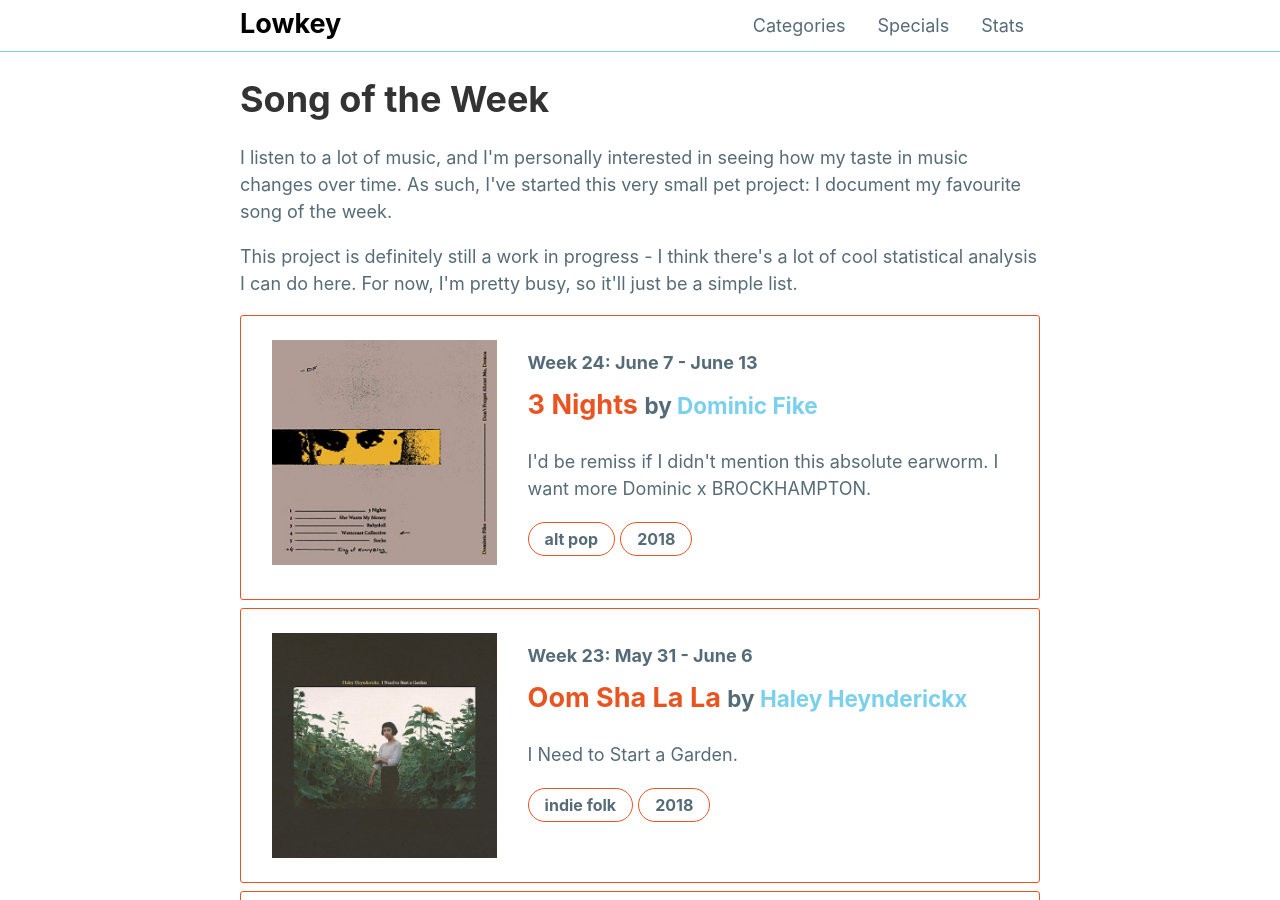
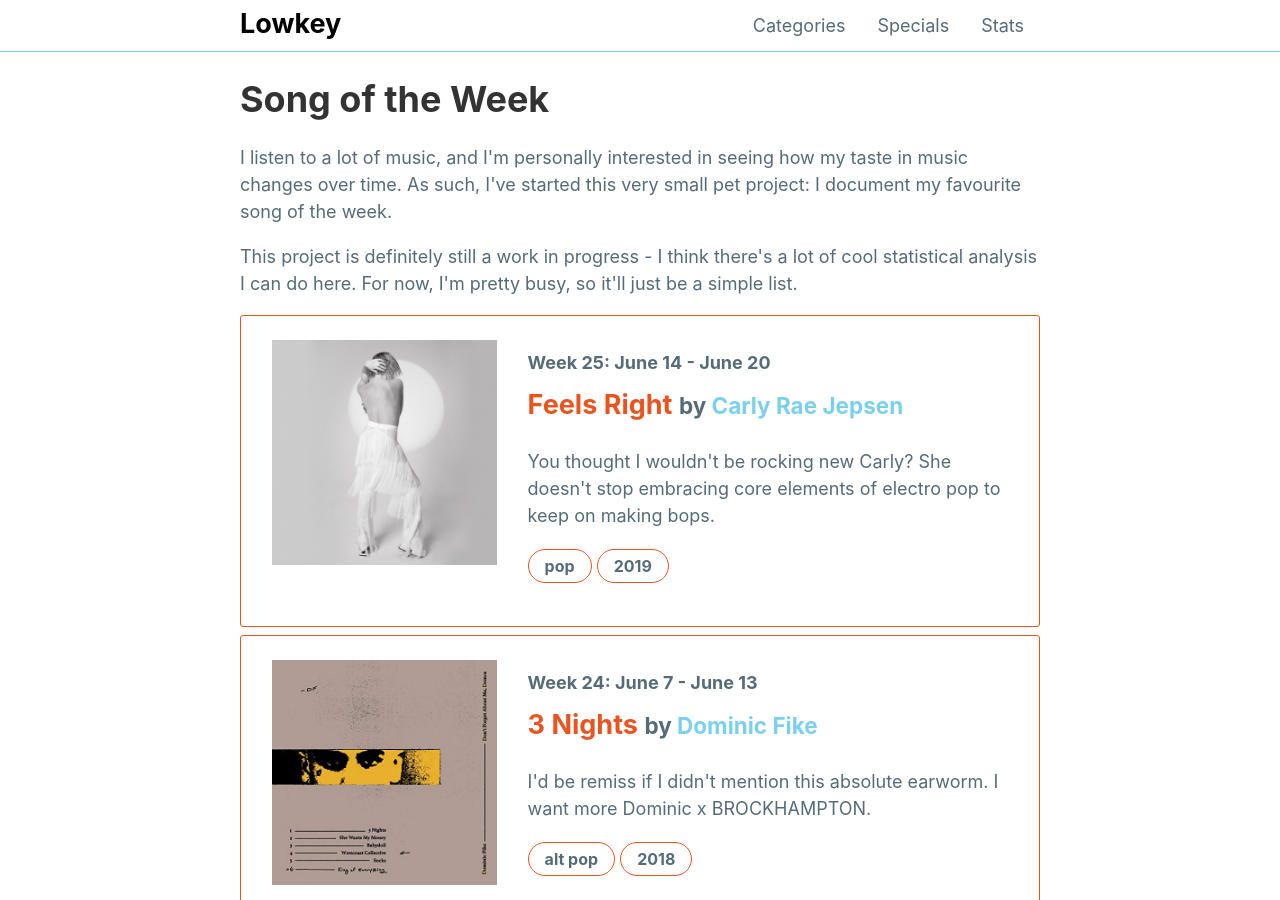
Before and after one commit to mattxwang/lowkey, a Jekyll site: the page built from _stats/song-of-the-week.html, in a window 1280 px wide and 900 px high. Built offline with Jekyll 4.4.1, drawn with Linux system fonts in a browser that asks for light colours.

Commit message:
wow i forgot to commit this
oops

```diff
--- a/_data/stats.yml
+++ b/_data/stats.yml
@@ -239,3 +239,13 @@
     year: 2018
     blurb: >
       I'd be remiss if I didn't mention this absolute earworm. I want more Dominic x BROCKHAMPTON.
+  week25:
+    week: "Week 25: June 14 - June 20"
+    title: "Feels Right"
+    artist: "Carly Rae Jepsen"
+    album: "Dedicated"
+    album_art: "dedicated.jpg"
+    genre: "pop"
+    year: 2019
+    blurb: >
+      You thought I wouldn't be rocking new Carly? She doesn't stop embracing core elements of electro pop to keep on making bops.
```
Also changed, not shown: img/albums/dedicated.jpg (added).
